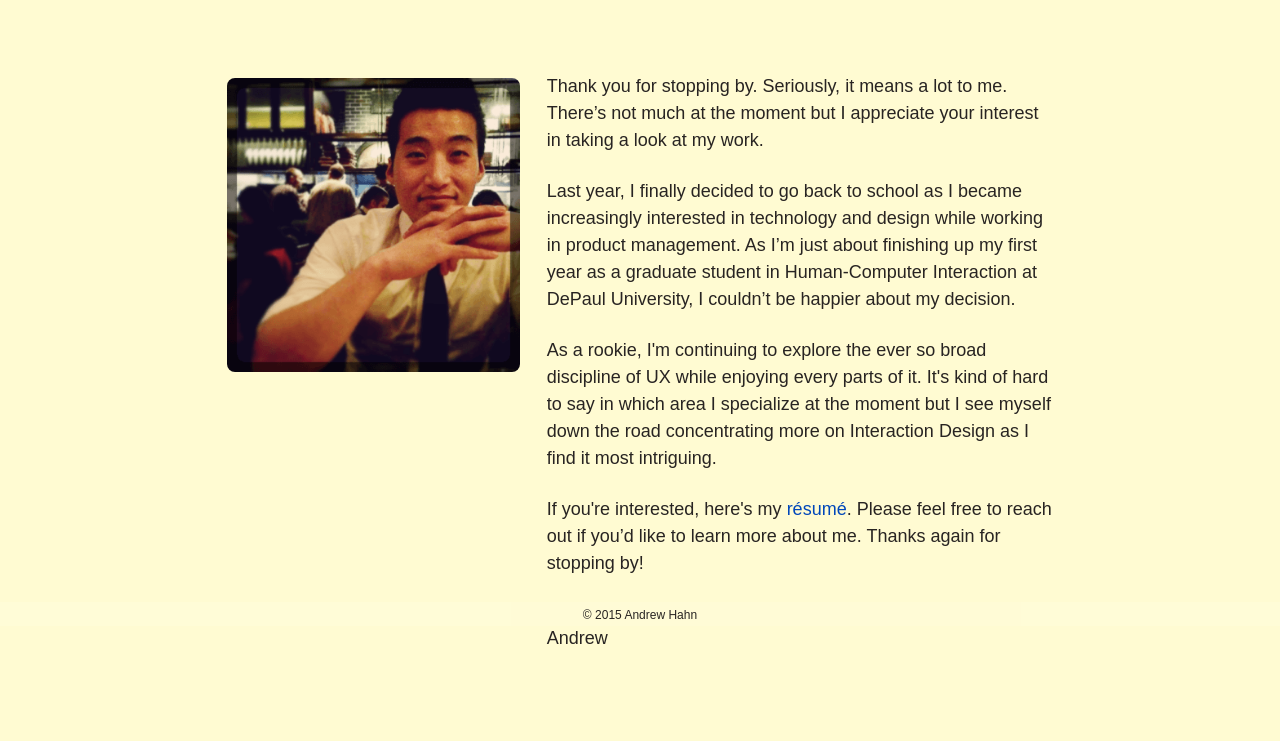
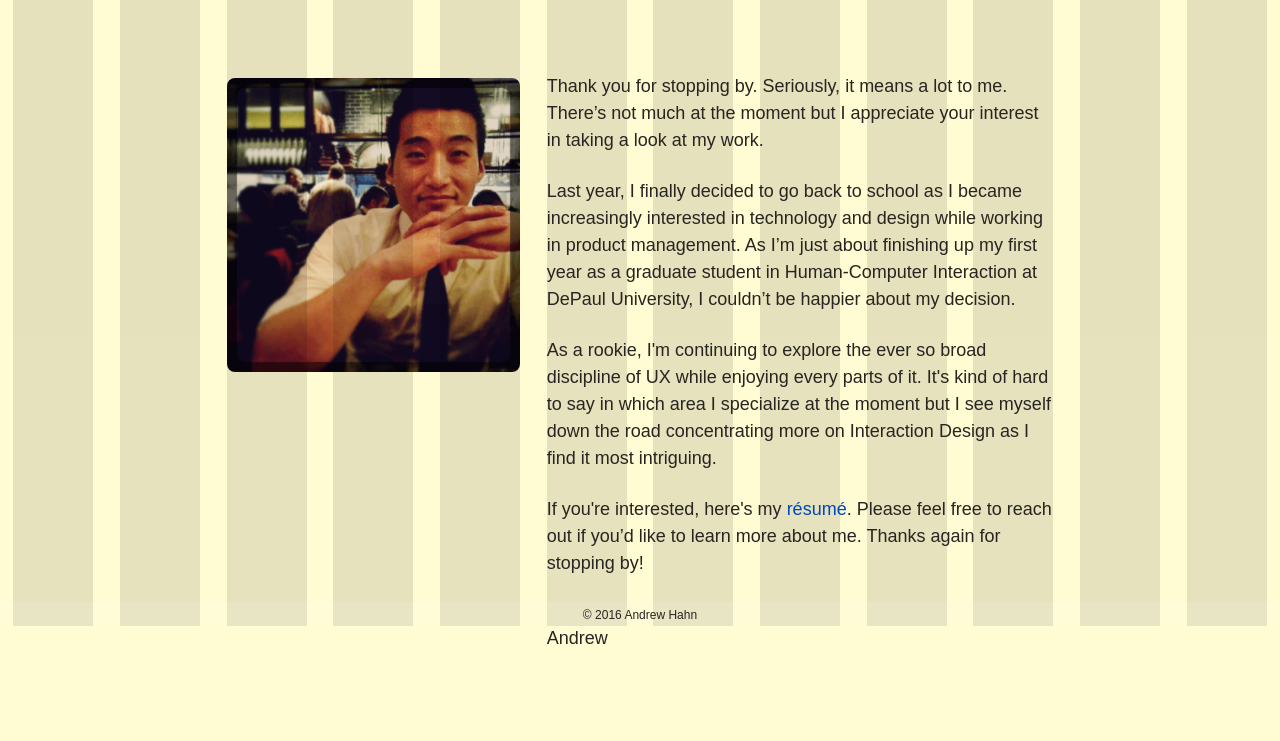
Before and after one commit to Hahndrew/portfolio2, a website: page about.html in a window 1280 px wide. Shown: the part 174-915 px from the top of the page. Drawn offline with nearby package versions, Linux system fonts and the light colour scheme; a web font is replaced by a local one.

Commit message:
grid system layover

```diff
--- a/_/components/sass/_layout.scss
+++ b/_/components/sass/_layout.scss
@@ -9,6 +9,64 @@ $susy: (
 	gutters: 1/3,
 	gutter-position: split);
 
+//====================== 12 Column GRID SYSTEM
+.column {
+	color: #757575;
+	text-align: center;
+	position: fixed;
+	background: rgba(0,0,0,.10);
+	//background: rgba(0,0,0,0);
+	height: 100%;
+	padding-top: 65px;
+}
+.c1 {
+	@include span(1);
+}
+.c2 {
+	@include span(1);
+	@include push(1);
+}
+.c3 {
+	@include span(1);
+	@include push(2);
+}
+.c4 {
+	@include span(1);
+	@include push(3);
+}
+.c5 {
+	@include span(1);
+	@include push(4);
+}
+.c6 {
+	@include span(1);
+	@include push(5);
+}
+.c7 {
+	@include span(1);
+	@include push(6);
+}
+.c8 {
+	@include span(1);
+	@include push(7);
+}
+.c9 {
+	@include span(1);
+	@include push(8);
+}
+.c10 {
+	@include span(1);
+	@include push(9);
+}
+.c11 {
+	@include span(1);
+	@include push(10);
+}
+.c12 {
+	@include span(1);
+	@include push(11);
+}
+//========================= END OF GRID SYSTEM
 
 // --------------------------------------------------
 // -------------------- GLOBAL ----------------------
@@ -288,6 +346,7 @@ pre,table,fieldset,hr{
 // --------------------------------------------------
 // -------------------- ABOUT -----------------------
 // --------------------------------------------------
+
 #aboutPageTitle {
 	// LARGE LAYOUT ************
 	@include full;
--- a/about.html
+++ b/about.html
@@ -18,7 +18,7 @@
 	<!-- *************************************************** -->
 	<header id="pageHeader" class="cf">
 		<div id="logo">
-			<a href="index.html"><span class="a">A</span><span class="n">n</span><span class="d">d</span><span class="r">r</span><span class="e">e</span><span class="w">w</span> <span class="h-1">H</span><span class="a">a</span><span class="h-2">h</span><span class="n">n</span> <span class="ux">IxD</span></a>
+			<a href="index.html"><span class="a">A</span><span class="n">n</span><span class="d">d</span><span class="r">r</span><span class="e">e</span><span class="w">w</span> <span class="h-1">H</span><span class="a">a</span><span class="h-2">h</span><span class="n">n</span> <span class="ux">UX</span></a>
 		</div>
 		<nav id="mainNav" role="navigation">
 			<ul class="topmenu cf">
@@ -47,6 +47,27 @@
 	<!-- **************************************************** -->
 	<!-- Main Content *************************************** -->
 	<!-- **************************************************** -->
+
+<!-- GRID SYSTEM -->
+
+<div class="column c1">1</div>
+<div class="column c2">2</div>
+<div class="column c3">3</div>
+<div class="column c4">4</div>
+<div class="column c5">5</div>
+<div class="column c6">6</div>
+<div class="column c7">7</div>
+<div class="column c8">8</div>
+<div class="column c9">9</div>
+<div class="column c10">10</div>
+<div class="column c11">11</div>
+<div class="column c12">12</div>
+
+<!-- END OF GRID SYSTEM -->
+
+
+
+
 	<main id="aboutPageContent" class="fadeInQuick">
 		<h1 id="aboutPageTitle">Hello, I'm Andrew.</h1>
 		<figure>
@@ -64,7 +85,7 @@
 <!-- Footer ********************************************* -->
 <!-- **************************************************** -->
 <footer id="footer">
-	<span class="footer-style">&copy; 2015 Andrew Hahn</span>
+	<span class="footer-style">&copy; 2016 Andrew Hahn</span>
 </footer>
 
 <script>
```
Also changed, not shown: connect.html (+21 -1 lines), home.html (+1 -1 lines), _/css/styles.css, 1 other file.
